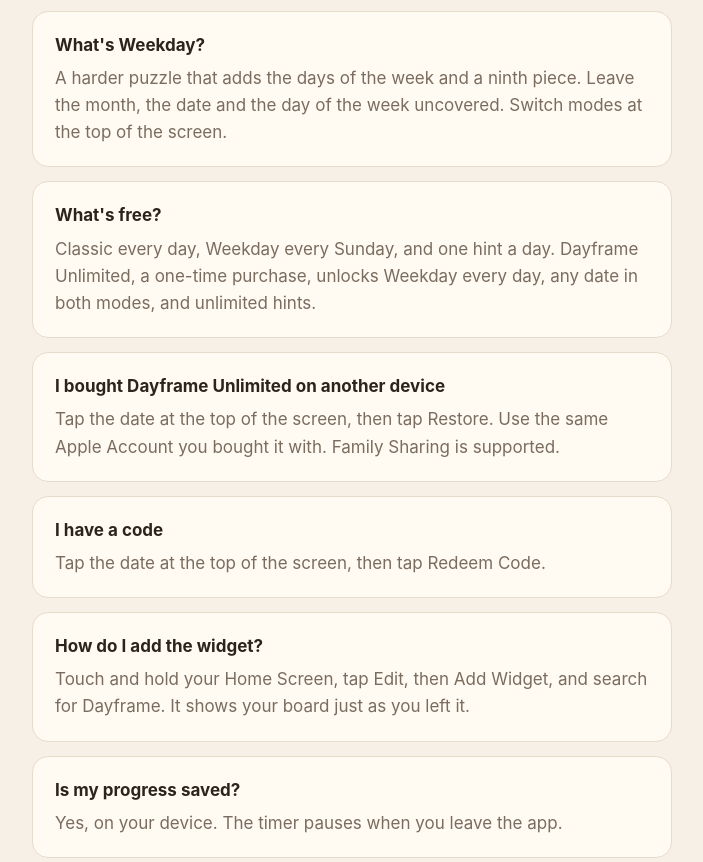
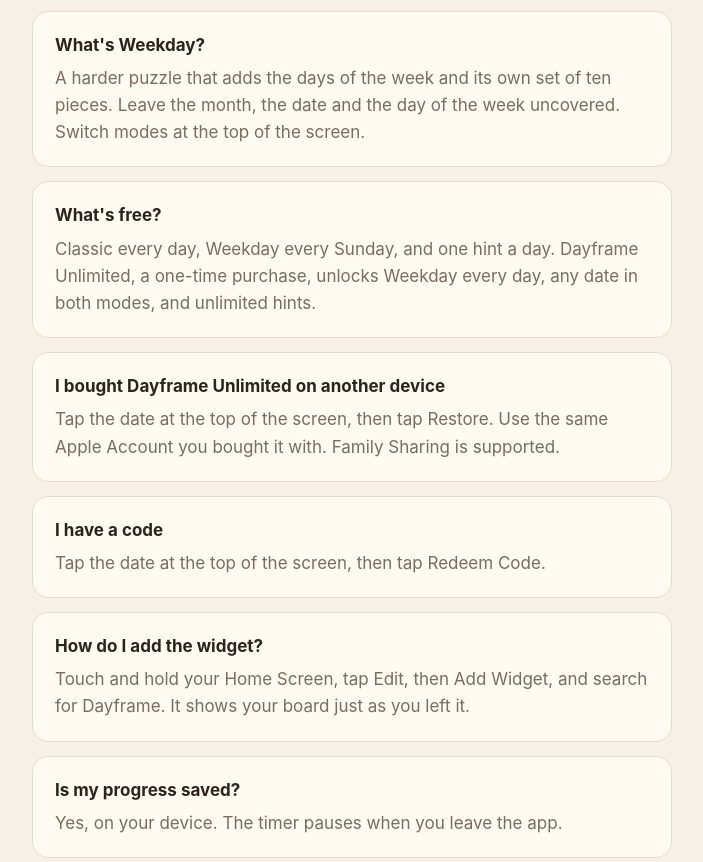
Before and after one commit to evanwellmeyer/dayframe-support, a plain HTML site: page index.html in a window 1280 px wide. Shown: the part 940-1802 px from the top of the page, without its empty margins (288-991 px from the left). Drawn offline with Linux system fonts and the light colour scheme.

Commit message:
Update icon and Weekday description

```diff
--- a/index.html
+++ b/index.html
@@ -27,7 +27,7 @@
 
   <h2>Questions</h2>
   <div class="card"><h3>Does every date have a solution?</h3><p>Yes. All 366 dates in Classic, including February 29, can be solved, and so can every date and weekday combination in Weekday.</p></div>
-  <div class="card"><h3>What's Weekday?</h3><p>A harder puzzle that adds the days of the week and a ninth piece. Leave the month, the date and the day of the week uncovered. Switch modes at the top of the screen.</p></div>
+  <div class="card"><h3>What's Weekday?</h3><p>A harder puzzle that adds the days of the week and its own set of ten pieces. Leave the month, the date and the day of the week uncovered. Switch modes at the top of the screen.</p></div>
   <div class="card"><h3>What's free?</h3><p>Classic every day, Weekday every Sunday, and one hint a day. Dayframe Unlimited, a one-time purchase, unlocks Weekday every day, any date in both modes, and unlimited hints.</p></div>
   <div class="card"><h3>I bought Dayframe Unlimited on another device</h3><p>Tap the date at the top of the screen, then tap Restore. Use the same Apple Account you bought it with. Family Sharing is supported.</p></div>
   <div class="card"><h3>I have a code</h3><p>Tap the date at the top of the screen, then tap Redeem Code.</p></div>
```
Also changed, not shown: icon.png.
